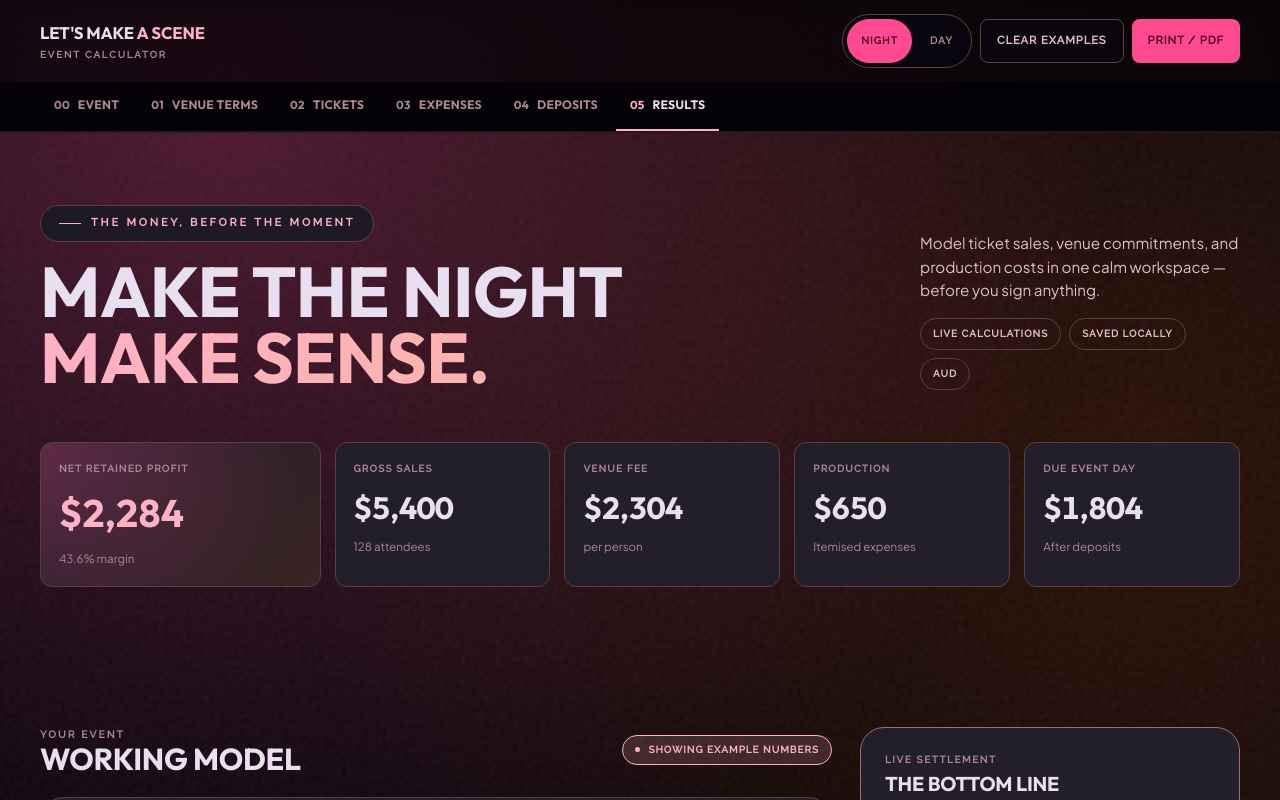
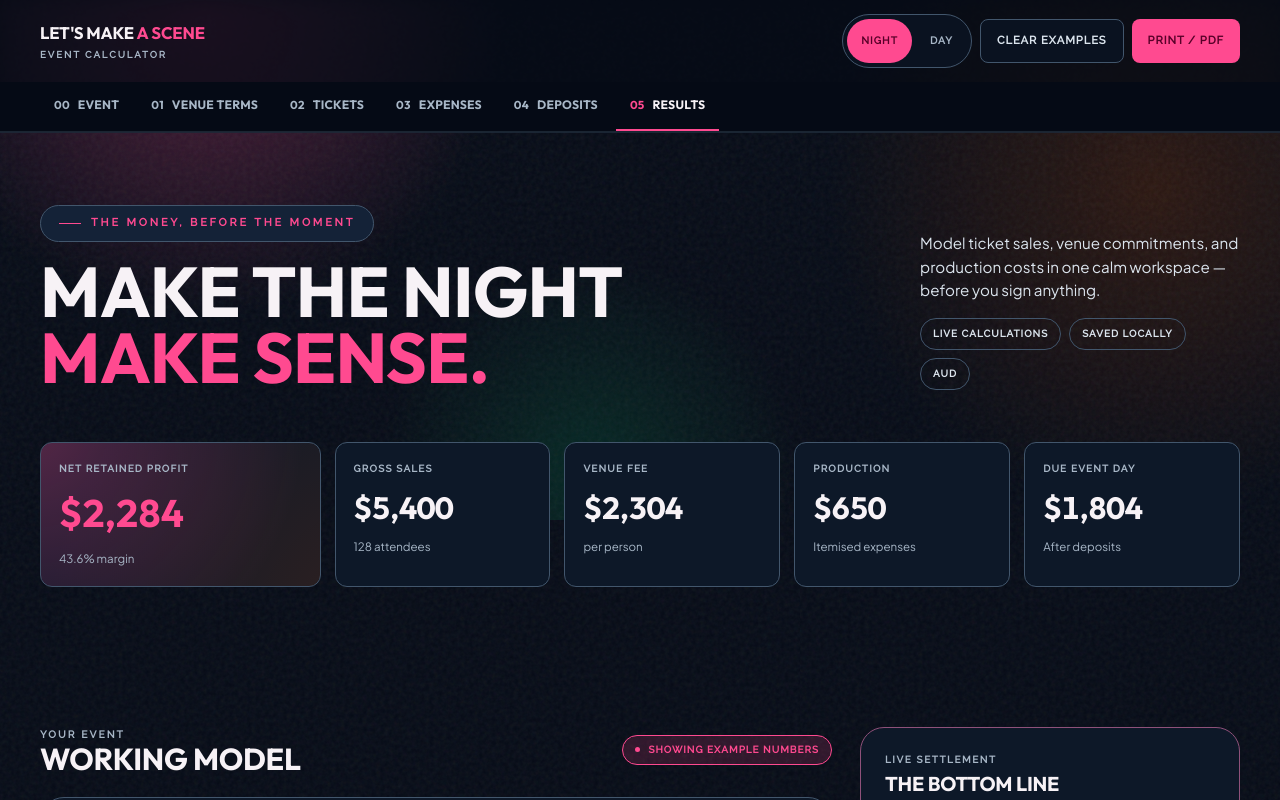
Before and after one commit to goofygoober-dev/make-a-scene-event-studio, a website: page index.html in a window 1280 px wide. Shown: the top 800 px of the page. Drawn offline with Linux system fonts and the light colour scheme.

Commit message:
Update event calculator to latest brand design

```diff
--- a/index.html
+++ b/index.html
@@ -3,7 +3,7 @@
 <head>
 <meta charset="UTF-8">
 <meta name="viewport" content="width=device-width, initial-scale=1">
-<meta name="theme-color" content="#050308">
+<meta name="theme-color" content="#060B16">
 <meta name="description" content="Model ticket sales, venue commitments and production costs before the night begins.">
 <title>LET'S MAKE A SCENE — Event Calculator</title>
 <link rel="preconnect" href="https://fonts.googleapis.com">
@@ -29,22 +29,26 @@
     --font-body: "Plus Jakarta Sans", sans-serif;
     --font-label: "Raleway", sans-serif;
     --font-accent: "Caveat", cursive;
+    /* Navy foundation */
+    --navy-deep: #060b16;
+    --navy-mid: #19314a;
+    --navy-soft: #36526d;
     /* Night surfaces */
-    --surface-base: #050308;
-    --surface-card: #08050f;
-    --surface-container-lowest: #100c17;
-    --surface-container-low: #1e1a25;
-    --surface-container: #221e2a;
-    --surface-container-high: #2d2834;
-    --surface-container-highest: #38323f;
-    --surface-bright: #3c3744;
-    /* Night text */
-    --on-surface: #e8dff0;
-    --on-surface-variant: #e3bdc5;
-    --outline: #aa8890;
-    --outline-variant: #5b3f46;
+    --surface-base: #060b16;
+    --surface-card: #0a1220;
+    --surface-container-lowest: #0d1828;
+    --surface-container-low: #142237;
+    --surface-container: #192a40;
+    --surface-container-high: #23374e;
+    --surface-container-highest: #2d435b;
+    --surface-bright: #3a526b;
+    /* High-contrast neutral text */
+    --on-surface: #f7f2f6;
+    --on-surface-variant: #dce5ee;
+    --outline: #a8b7c7;
+    --outline-variant: #42566c;
     /* Heat */
-    --primary: #ffb1c5;
+    --primary: #ff4a90;
     --primary-container: #ff4a90;
     --on-primary-container: #590029;
     --secondary: #ffb598;
@@ -83,13 +87,13 @@
     --surface-container-high: #e7d8cd;
     --surface-container-highest: #e0cfc3;
     --surface-bright: #ffffff;
-    /* Accessible daylight text */
-    --on-surface: #3b0924;
-    --on-surface-variant: #54243c;
-    --outline: #b8979f;
-    --outline-variant: #c8b2b7;
-    --primary: #9f123f;
-    --primary-container: #f4a6bd;
+    /* Accessible navy daylight text */
+    --on-surface: #162033;
+    --on-surface-variant: #2e3b4e;
+    --outline: #65758a;
+    --outline-variant: #aeb9c5;
+    --primary: #ff4a90;
+    --primary-container: #ff4a90;
     --on-primary-container: #4a0e2e;
     --secondary: #f59e0b;
     --secondary-container: #fde3a7;
@@ -109,17 +113,15 @@
     --heat-pool-b: color-mix(in srgb, var(--secondary-container) 22%, transparent);
     --cool-pool-a: color-mix(in srgb, var(--tertiary-container) 18%, transparent);
     --cool-pool-b: color-mix(in srgb, var(--spot-blue) 16%, transparent);
-    --grain-op: .06;
+    --grain-op: .07;
     --grain-blend: screen;
-    /* card/panel container surface: one rung up from --surface-card at night
-       for real contrast; a lighter rung by day so containers don't feel
-       heavy against the near-white page. */
-    --card-surface: var(--surface-container);
+    /* Main cards and panels use Container lowest in every theme. */
+    --card-surface: var(--surface-container-lowest);
   }
   [data-theme="daylight"] {
-    --grain-op: .05;
+    --grain-op: .055;
     --grain-blend: multiply;
-    --card-surface: var(--surface-container-low);
+    --card-surface: var(--surface-container-lowest);
   }
   *{ box-sizing:border-box; }
   html{ scroll-behavior:smooth; }
@@ -136,8 +138,8 @@
      so it isn't clipped by any one container and can blend across the hero
      into the KPI strip below it. */
   body::after{
-    content:""; position:absolute; top:0; left:0; right:0; height:130vh; z-index:-1; pointer-events:none;
-    background:radial-gradient(circle at 18% 8%, var(--heat-pool-a), transparent 62%), radial-gradient(circle at 88% 46%, var(--heat-pool-b), transparent 66%);
+    content:""; position:absolute; top:0; left:0; right:0; height:65vh; z-index:-1; pointer-events:none;
+    background:radial-gradient(circle at 16% 4%, var(--heat-pool-a), transparent 25%), radial-gradient(circle at 90% 36%, var(--heat-pool-b), transparent 27%), radial-gradient(circle at 46% 90%, var(--cool-pool-a), transparent 25%);
   }
   button{ font:inherit; }
   input, select{ font:inherit; }
@@ -159,7 +161,7 @@
     font-size:1.05rem; white-space:nowrap; margin:0;
   }
   .wordmark-nav .a{ color:var(--on-surface); }
-  .wordmark-nav .b{ color:var(--primary); }
+  .wordmark-nav .b{ color:var(--primary-container); }
   .brand-sub{
     font-family:'Raleway',sans-serif; font-weight:600; letter-spacing:.2em; text-transform:uppercase;
     font-size:.6rem; color:var(--outline); margin:2px 0 0;
@@ -199,8 +201,8 @@
     font-size:.76rem; color:var(--outline); border-bottom:2px solid transparent;
   }
   .tab .n{ color:var(--outline); font-size:.72rem; }
-  .tab.active{ color:var(--on-surface); border-bottom-color:var(--primary); }
-  .tab.active .n{ color:var(--primary); }
+  .tab.active{ color:var(--on-surface); border-bottom-color:var(--primary-container); }
+  .tab.active .n{ color:var(--primary-container); }
   .tab:hover{ color:var(--on-surface); }
 
   main{ min-width:0; }
@@ -210,10 +212,10 @@
   .hero{ position:relative; padding:clamp(40px,7vw,72px) 0 clamp(56px,9vw,96px); }
   .eyebrow{
     font-family:'Raleway',sans-serif; font-weight:600; text-transform:uppercase; letter-spacing:.26em; font-size:.68rem;
-    color:var(--primary); display:inline-flex; align-items:center; gap:10px; margin:0 0 16px;
+    color:var(--primary-container); display:inline-flex; align-items:center; gap:10px; margin:0 0 16px;
     padding:9px 18px; border-radius:var(--radius-full); border:1px solid var(--border-default); background:var(--surface-container-low);
   }
-  .eyebrow .dash{ width:22px; height:1px; background:var(--primary); flex:0 0 auto; }
+  .eyebrow .dash{ width:22px; height:1px; background:var(--primary-container); flex:0 0 auto; }
   h1.display, h2.display, h3.display{ font-family:'Outfit',sans-serif; font-weight:900; text-transform:uppercase; letter-spacing:-.01em; line-height:.94; text-wrap:balance; margin:0; }
   .hero-grid{ display:grid; grid-template-columns:minmax(0,1fr) 320px; gap:32px; align-items:end; min-width:0; }
   .hero-grid > *{ min-width:0; }
@@ -221,8 +223,7 @@
   .hero h1{ font-size:clamp(2.1rem,6vw,4.4rem); }
   .hero h1 .l2{
     display:block;
-    background:linear-gradient(90deg, var(--primary), var(--secondary));
-    -webkit-background-clip:text; background-clip:text; color:transparent;
+    color:var(--primary-container);
   }
   .hero-side{ display:flex; flex-direction:column; gap:16px; min-width:0; }
   .hero-side p{ margin:0; color:var(--on-surface-variant); font-size:.95rem; }
@@ -241,7 +242,7 @@
   .kpi.hero-kpi::before{ content:""; position:absolute; inset:-40%; z-index:-1; background:radial-gradient(circle at 20% 15%, var(--heat-pool-a), transparent 60%), radial-gradient(circle at 90% 95%, var(--heat-pool-b), transparent 65%); }
   .kpi .cap{ font-family:'Raleway',sans-serif; font-weight:600; letter-spacing:.12em; text-transform:uppercase; font-size:.62rem; color:var(--outline); display:block; }
   .kpi .val{ display:block; font-family:'Outfit',sans-serif; font-weight:900; font-size:clamp(1.3rem,2.4vw,2rem); margin-top:8px; font-variant-numeric:tabular-nums; word-break:break-word; }
-  .kpi.hero-kpi .val{ color:var(--primary); font-size:clamp(1.6rem,3vw,2.4rem); }
+  .kpi.hero-kpi .val{ color:var(--primary-container); font-size:clamp(1.6rem,3vw,2.4rem); }
   .kpi .sub{ display:block; margin-top:6px; font-size:.72rem; color:var(--outline); }
 
   /* ---------- two column layout ---------- */
@@ -259,8 +260,8 @@
     background:color-mix(in srgb, var(--tertiary) 14%, transparent);
   }
   .status-pill .dot{ width:5px; height:5px; border-radius:50%; background:var(--tertiary); }
-  .status-pill.example{ color:var(--primary); border-color:var(--primary); background:color-mix(in srgb, var(--primary) 16%, transparent); }
-  .status-pill.example .dot{ background:var(--primary); }
+  .status-pill.example{ color:var(--primary-container); border-color:var(--primary-container); background:color-mix(in srgb, var(--primary-container) 16%, transparent); }
+  .status-pill.example .dot{ background:var(--primary-container); }
 
   /* ---------- numbered panels ---------- */
   .panel{ background:var(--card-surface); border:1px solid var(--border-default); border-radius:var(--radius-xl); padding:clamp(20px,3vw,30px); min-width:0; scroll-margin-top:150px; display:flex; gap:20px; }
@@ -275,7 +276,7 @@
   .panel-title{ font-family:'Outfit',sans-serif; font-weight:900; text-transform:uppercase; letter-spacing:-.01em; font-size:1.5rem; margin:0; }
   .panel-add{
     all:unset; cursor:pointer; font-family:'Outfit',sans-serif; font-weight:700; letter-spacing:.04em; text-transform:uppercase;
-    font-size:.68rem; color:var(--primary); border-bottom:1px solid var(--primary); padding-bottom:2px; min-height:44px; display:flex; align-items:center;
+    font-size:.68rem; color:var(--primary-container); border-bottom:1px solid var(--primary-container); padding-bottom:2px; min-height:44px; display:flex; align-items:center;
   }
 
   .field-grid{ display:grid; grid-template-columns:1fr 1fr; gap:16px; min-width:0; }
@@ -295,7 +296,7 @@
   input[type="number"].has-prefix{ padding-left:26px; }
   input[type="number"].has-suffix{ padding-right:34px; }
   input::placeholder{ color:var(--outline); font-weight:400; opacity:.7; }
-  input:focus-visible, select:focus-visible{ outline:2px solid var(--primary); outline-offset:1px; border-color:transparent; }
+  input:focus-visible, select:focus-visible{ outline:2px solid var(--primary-container); outline-offset:1px; border-color:transparent; }
 
   /* ---------- pricing model selector ---------- */
   .model-grid{ display:grid; grid-template-columns:repeat(4,1fr); gap:10px; margin-bottom:4px; }
@@ -309,8 +310,8 @@
   }
   .model-opt label .name{ font-family:'Outfit',sans-serif; font-weight:700; text-transform:uppercase; font-size:.8rem; letter-spacing:.01em; color:var(--on-surface); }
   .model-opt label .desc{ font-size:.68rem; color:var(--outline); line-height:1.4; }
-  .model-opt input:checked + label{ border-color:var(--primary); background:color-mix(in srgb, var(--primary) 10%, var(--surface-container-lowest)); }
-  .model-opt input:focus-visible + label{ outline:2px solid var(--primary); outline-offset:2px; }
+  .model-opt input:checked + label{ border-color:var(--primary-container); background:color-mix(in srgb, var(--primary-container) 10%, var(--surface-container-lowest)); }
+  .model-opt input:focus-visible + label{ outline:2px solid var(--primary-container); outline-offset:2px; }
   .model-fields{ display:none; margin-top:18px; padding-top:18px; border-top:1px solid var(--border-subtle); }
   .model-fields.active{ display:block; }
 
@@ -321,17 +322,17 @@
     all:unset; cursor:pointer; width:44px; height:44px; border-radius:var(--radius-default); border:1px solid var(--border-default);
     color:var(--outline); display:flex; align-items:center; justify-content:center; flex:0 0 auto;
   }
-  .item-remove:hover{ color:var(--primary); border-color:var(--primary); }
+  .item-remove:hover{ color:var(--primary-container); border-color:var(--primary-container); }
   @media (max-width:640px){ .item-remove{ width:100%; } }
   .item-total{
     display:flex; align-items:center; justify-content:space-between; gap:12px; padding:12px 16px; margin-top:6px;
-    border-radius:var(--radius-default); background:var(--surface-container-lowest); border-left:3px solid var(--primary);
+    border-radius:var(--radius-default); background:var(--surface-container-lowest); border-left:3px solid var(--primary-container);
   }
   .item-total .k{ font-family:'Raleway',sans-serif; font-weight:600; letter-spacing:.1em; text-transform:uppercase; font-size:.66rem; color:var(--on-surface-variant); }
   .item-total .v{ font-family:'Plus Jakarta Sans',sans-serif; font-weight:700; font-variant-numeric:tabular-nums; }
 
   /* ---------- right column cards ---------- */
-  .side-card{ background:var(--card-surface); border:1.5px solid color-mix(in srgb, var(--primary) 40%, var(--border-default)); border-radius:var(--radius-xl); padding:clamp(18px,3vw,24px); min-width:0; }
+  .side-card{ background:var(--card-surface); border:1.5px solid color-mix(in srgb, var(--primary-container) 40%, var(--border-default)); border-radius:var(--radius-xl); padding:clamp(18px,3vw,24px); min-width:0; }
   .side-card .cap{ font-family:'Raleway',sans-serif; font-weight:600; letter-spacing:.16em; text-transform:uppercase; font-size:.62rem; color:var(--outline); display:block; margin-bottom:8px; }
   .side-card h3.display{ font-size:1.25rem; margin-bottom:16px; }
   .side-card.cool{ border-color:var(--tertiary); }
@@ -342,7 +343,7 @@
   .ledger-row .v{ font-family:'Plus Jakarta Sans',sans-serif; font-weight:700; font-variant-numeric:tabular-nums; white-space:nowrap; }
   .ledger-total{ display:flex; align-items:baseline; justify-content:space-between; gap:12px; margin-top:14px; padding-top:14px; border-top:1.5px solid var(--border-strong); }
   .ledger-total .k{ font-family:'Raleway',sans-serif; font-weight:600; letter-spacing:.1em; text-transform:uppercase; font-size:.68rem; color:var(--outline); }
-  .ledger-total .v{ font-family:'Outfit',sans-serif; font-weight:900; font-size:1.6rem; color:var(--primary); }
+  .ledger-total .v{ font-family:'Outfit',sans-serif; font-weight:900; font-size:1.6rem; color:var(--primary-container); }
 
   .copy-btn{ margin-top:16px; width:100%; }
   .copy-fallback{ margin-top:10px; width:100%; min-height:70px; border-radius:var(--radius-default); border:1px solid var(--border-default); background:var(--surface-container-lowest); color:var(--on-surface-variant); font-family:'Plus Jakarta Sans',monospace; font-size:.74rem; padding:10px; resize:vertical; display:none; }
@@ -367,7 +368,7 @@
 
   footer.page-footer{ border-top:1px solid var(--border-subtle); padding:28px 0 40px; display:flex; flex-wrap:wrap; gap:10px 24px; align-items:center; justify-content:space-between; }
   footer.page-footer .fw{ font-family:'Outfit',sans-serif; font-weight:900; text-transform:uppercase; font-size:.9rem; }
-  footer.page-footer .fw .b{ color:var(--primary); }
+  footer.page-footer .fw .b{ color:var(--primary-container); }
   footer.page-footer p{ margin:0; color:var(--outline); font-size:.72rem; }
 
   /* ---------- print ---------- */
@@ -401,13 +402,11 @@
     a{ text-decoration:none; }
   }
 </style>
-</head>
-<body>
 
 <div class="topbar">
   <div class="topbar-inner">
     <div class="brand-block">
-      <p class="wordmark-nav"><span class="a">LET'S MAKE</span> <span class="b">A SCENE</span></p>
+      <p class="wordmark-nav"><span class="a">LET'S MAKE</span><span class="b"> A SCENE</span></p>
       <p class="brand-sub">Event Calculator</p>
     </div>
     <div class="top-actions">
@@ -431,6 +430,8 @@
   </nav>
 </div>
 
+</head>
+<body>
 <main>
   <div class="shell">
     <header class="hero">
@@ -672,7 +673,7 @@
     </div>
 
     <footer class="page-footer">
-      <p class="fw">LET'S MAKE<span class="b"> A SCENE</span></p>
+      <p class="fw">Let's Make<span class="b"> A Scene.</span></p>
       <p>Made for better nights and clearer numbers &middot; figures are estimates for planning, not accounting advice.</p>
     </footer>
   </div>
@@ -995,8 +996,10 @@
       });
       try{ localStorage.setItem(THEME_KEY, mode); }catch(e){}
     }
-    var saved = 'dark';
-    try{ saved = localStorage.getItem(THEME_KEY) || 'dark'; }catch(e){}
+    var requested = '';
+    try{ requested = new URLSearchParams(window.location.search).get('theme') || ''; }catch(e){}
+    var saved = requested === 'daylight' || requested === 'dark' ? requested : 'dark';
+    if(!requested){ try{ saved = localStorage.getItem(THEME_KEY) || 'dark'; }catch(e){} }
     apply(saved);
     buttons.forEach(function(b){ b.addEventListener('click', function(){ apply(b.getAttribute('data-theme-btn')); }); });
   }
```
